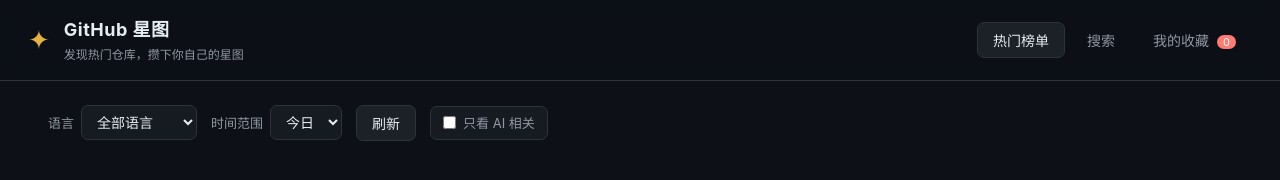
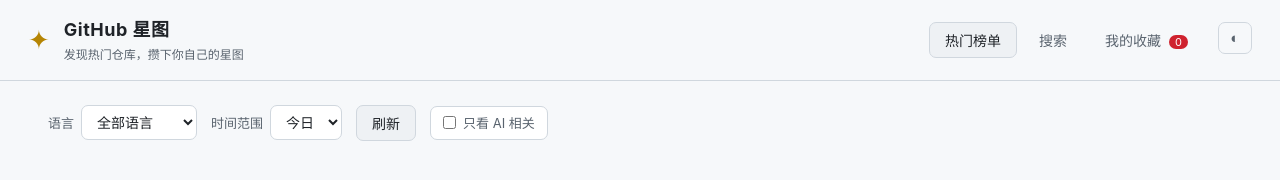
Before and after one commit to herman-sun/github-star-map, a website: page public/index.html in a window 1280 px wide. Drawn offline with Linux system fonts and the light colour scheme; no server answers.

Commit message:
feat: 默认亮色主题，并提供明暗切换
配色全部收敛到 CSS 变量，星图画布文字色改读变量，
主题选择记在 localStorage。

```diff
--- a/public/app.js
+++ b/public/app.js
@@ -41,6 +41,32 @@ const LANG_CODE = {
 };
 
 const LS_KEY = 'github-star-map:stars';
+const THEME_KEY = 'github-star-map:theme';
+
+function applyTheme(theme) {
+  document.documentElement.dataset.theme = theme;
+  const btn = document.getElementById('themeBtn');
+  if (btn) {
+    btn.textContent = theme === 'dark' ? '◑' : '◐';
+    btn.title = theme === 'dark' ? '切到亮色' : '切到暗色';
+  }
+}
+
+function initTheme() {
+  applyTheme(localStorage.getItem(THEME_KEY) || 'light');
+}
+
+function toggleTheme() {
+  const next = document.documentElement.dataset.theme === 'dark' ? 'light' : 'dark';
+  localStorage.setItem(THEME_KEY, next);
+  applyTheme(next);
+  drawMap(starRepos());
+}
+
+// 画布用色跟随主题变量
+function cssVar(name) {
+  return getComputedStyle(document.documentElement).getPropertyValue(name).trim();
+}
 
 function localStars() {
   try {
@@ -368,7 +394,7 @@ function drawMap(repos) {
   ctx.clearRect(0, 0, W, H);
 
   if (!repos.length) {
-    ctx.fillStyle = '#9198a1';
+    ctx.fillStyle = cssVar('--muted');
     ctx.font = '15px -apple-system, PingFang SC';
     ctx.textAlign = 'center';
     ctx.fillText('还没有收藏，去「热门榜单」点几个 ☆ 就有了', W / 2, H / 2);
@@ -417,7 +443,7 @@ function drawMap(repos) {
     ctx.lineWidth = 2;
     ctx.stroke();
 
-    ctx.fillStyle = '#e6edf3';
+    ctx.fillStyle = cssVar('--text');
     ctx.font = '11px -apple-system, PingFang SC';
     ctx.textAlign = 'center';
     const label = node.r.name && node.r.name.length > 13 ? node.r.name.slice(0, 12) + '…' : node.r.name;
@@ -425,12 +451,8 @@ function drawMap(repos) {
   }
 }
 
-async function loadStarsView() {
-  const list = await refreshStars();
-  const names = list.map((s) => s.fullName);
-  skeleton($('#starsGrid'), Math.max(names.length, 1));
-  await hydrate(names);
-  const repos = names.map((n) => state.starDetails.get(n) || {
+function starRepos() {
+  return [...state.stars].map((n) => state.starDetails.get(n) || {
     fullName: n,
     name: n.split('/')[1],
     url: `https://github.com/${n}`,
@@ -440,6 +462,14 @@ async function loadStarsView() {
     forks: 0,
     addedStars: 0,
   });
+}
+
+async function loadStarsView() {
+  const list = await refreshStars();
+  const names = list.map((s) => s.fullName);
+  skeleton($('#starsGrid'), Math.max(names.length, 1));
+  await hydrate(names);
+  const repos = starRepos();
   render($('#starsGrid'), repos, '还没有收藏');
   drawMap(repos);
   $('#starsHint').textContent = names.length ? `已收藏 ${names.length} 个仓库` : '收藏后会在这里画成星图';
@@ -473,6 +503,7 @@ $('#searchForm').addEventListener('submit', (e) => {
 });
 
 $('#refreshBtn').addEventListener('click', () => loadTrending($('#trendingHint')));
+$('#themeBtn').addEventListener('click', toggleTheme);
 $('#langSelect').addEventListener('change', () => loadTrending($('#trendingHint')));
 $('#sinceSelect').addEventListener('change', () => loadTrending($('#trendingHint')));
 $('#aiOnly').addEventListener('change', renderTrending);
@@ -491,6 +522,7 @@ mapTip.addEventListener('mousemove', (e) => {
 });
 
 (async function init() {
+  initTheme();
   state.languages = LANGUAGES.map(([, label]) => label);
   $('#langSelect').innerHTML = LANGUAGES
     .map(([value, label]) => `<option value="${value}">${label}</option>`)
--- a/public/index.html
+++ b/public/index.html
@@ -4,7 +4,7 @@
 <meta charset="utf-8">
 <meta name="viewport" content="width=device-width, initial-scale=1">
 <title>GitHub 星图 · 热门仓库发现</title>
-<link rel="stylesheet" href="./style.css?v=3">
+<link rel="stylesheet" href="./style.css?v=4">
 </head>
 <body>
 <header class="topbar">
@@ -21,6 +21,7 @@
     <button class="tab" data-view="stars">
       我的收藏 <span class="badge" id="starCount">0</span>
     </button>
+    <button class="theme-btn" id="themeBtn" title="切换明暗主题" aria-label="切换明暗主题">◐</button>
   </nav>
 </header>
 
@@ -68,6 +69,6 @@
 
 <div class="toast" id="toast"></div>
 
-<script src="./app.js?v=3"></script>
+<script src="./app.js?v=4"></script>
 </body>
 </html>
--- a/public/style.css
+++ b/public/style.css
@@ -1,4 +1,27 @@
-:root {
+:root,
+:root[data-theme="light"] {
+  --bg: #f6f8fa;
+  --panel: #ffffff;
+  --panel-2: #eef1f4;
+  --border: #d0d7de;
+  --text: #1f2328;
+  --muted: #59636e;
+  --accent: #cf222e;
+  --link: #0969da;
+  --star: #b58504;
+  --gain: #1a7f37;
+  --skeleton-a: #eef1f4;
+  --skeleton-b: #f6f8fa;
+  --btn-primary: #1f883d;
+  --btn-primary-hover: #1a7f37;
+  --btn-primary-border: #1f883d;
+  --btn-primary-text: #ffffff;
+  --dot-fallback: #afB8c1;
+  --card-hover: #afb8c1;
+  --star-tint: rgba(181, 133, 4, .12);
+}
+
+:root[data-theme="dark"] {
   --bg: #0d1117;
   --panel: #161b22;
   --panel-2: #1c2128;
@@ -8,6 +31,16 @@
   --accent: #ff7b72;
   --link: #79c0ff;
   --star: #e3b341;
+  --gain: #56d364;
+  --skeleton-a: #161b22;
+  --skeleton-b: #1c2128;
+  --btn-primary: #238636;
+  --btn-primary-hover: #2ea043;
+  --btn-primary-border: #2ea043;
+  --btn-primary-text: #ffffff;
+  --dot-fallback: #8b949e;
+  --card-hover: #444c56;
+  --star-tint: rgba(227, 179, 65, .1);
 }
 
 * { box-sizing: border-box; }
@@ -23,7 +56,7 @@ body {
   position: sticky;
   top: 0;
   z-index: 10;
-  background: rgba(13, 17, 23, 0.92);
+  background: color-mix(in srgb, var(--bg) 92%, transparent);
   backdrop-filter: blur(8px);
   border-bottom: 1px solid var(--border);
   padding: 16px 28px;
@@ -75,6 +108,21 @@ body {
   margin-left: 4px;
 }
 
+.theme-btn {
+  background: transparent;
+  border: 1px solid var(--border);
+  color: var(--muted);
+  border-radius: 7px;
+  width: 34px;
+  height: 32px;
+  margin-left: 8px;
+  font-size: 15px;
+  line-height: 1;
+  cursor: pointer;
+}
+
+.theme-btn:hover { color: var(--text); border-color: var(--muted); }
+
 main { padding: 24px 28px 60px; max-width: 1240px; margin: 0 auto; }
 
 .view { display: none; }
@@ -116,8 +164,8 @@ select:focus, input:focus { outline: 1px solid var(--link); }
 }
 
 .btn:hover { border-color: var(--muted); }
-.btn.primary { background: #238636; border-color: #2ea043; color: #fff; }
-.btn.primary:hover { background: #2ea043; }
+.btn.primary { background: var(--btn-primary); border-color: var(--btn-primary-border); color: var(--btn-primary-text); }
+.btn.primary:hover { background: var(--btn-primary-hover); }
 
 .hint { font-size: 13px; color: var(--muted); }
 .hint.err { color: var(--accent); }
@@ -156,7 +204,7 @@ select:focus, input:focus { outline: 1px solid var(--link); }
   transition: border-color .15s;
 }
 
-.card:hover { border-color: #444c56; }
+.card:hover { border-color: var(--card-hover); }
 
 .card h3 { margin: 0; font-size: 15px; font-weight: 600; }
 
@@ -177,7 +225,7 @@ select:focus, input:focus { outline: 1px solid var(--link); }
 .meta { display: flex; align-items: center; gap: 16px; font-size: 12px; color: var(--muted); }
 
 .lang { display: inline-flex; align-items: center; gap: 5px; }
-.dot { width: 9px; height: 9px; border-radius: 50%; background: #8b949e; }
+.dot { width: 9px; height: 9px; border-radius: 50%; background: var(--dot-fallback); }
 
 .stars { color: var(--star); }
 .gain { color: #56d364; }
@@ -242,7 +290,7 @@ select:focus, input:focus { outline: 1px solid var(--link); }
 }
 
 .star-btn:hover { color: var(--star); border-color: var(--star); }
-.star-btn.on { color: var(--star); border-color: var(--star); background: rgba(227, 179, 65, .1); }
+.star-btn.on { color: var(--star); border-color: var(--star); background: var(--star-tint); }
 
 .map-wrap {
   background: var(--panel);
```
